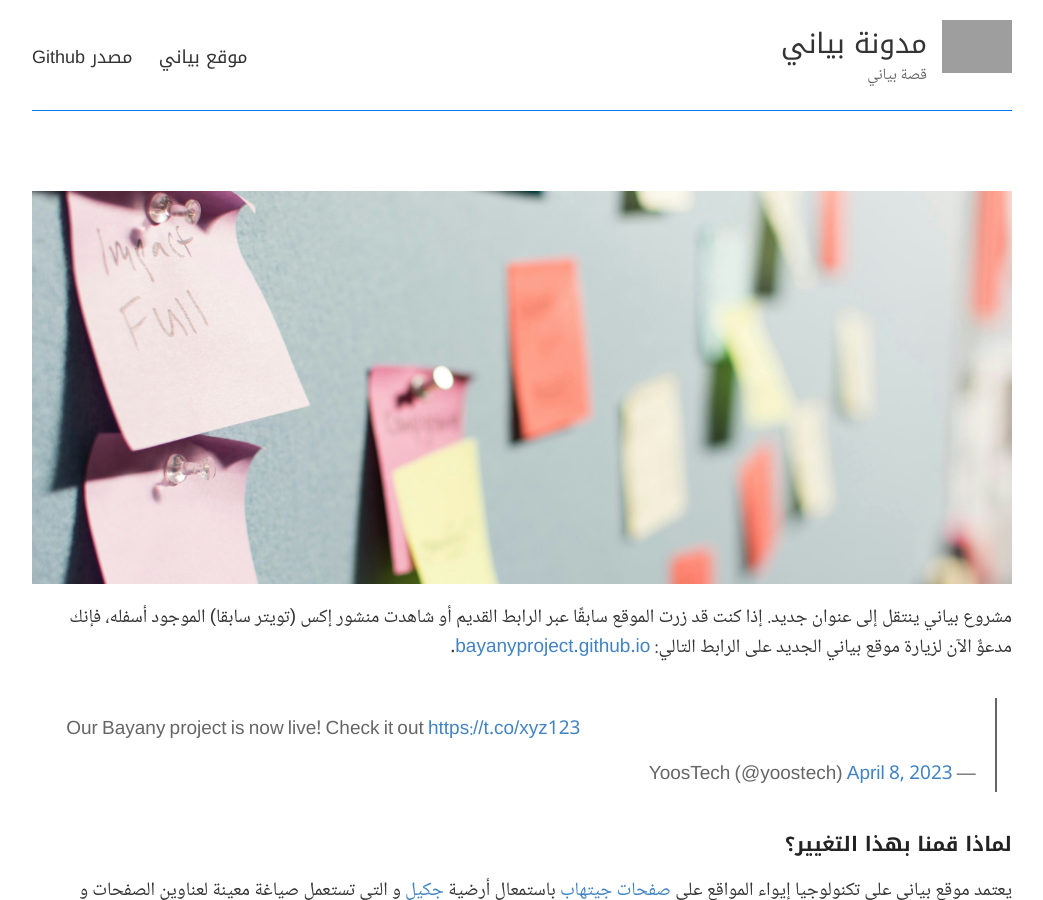
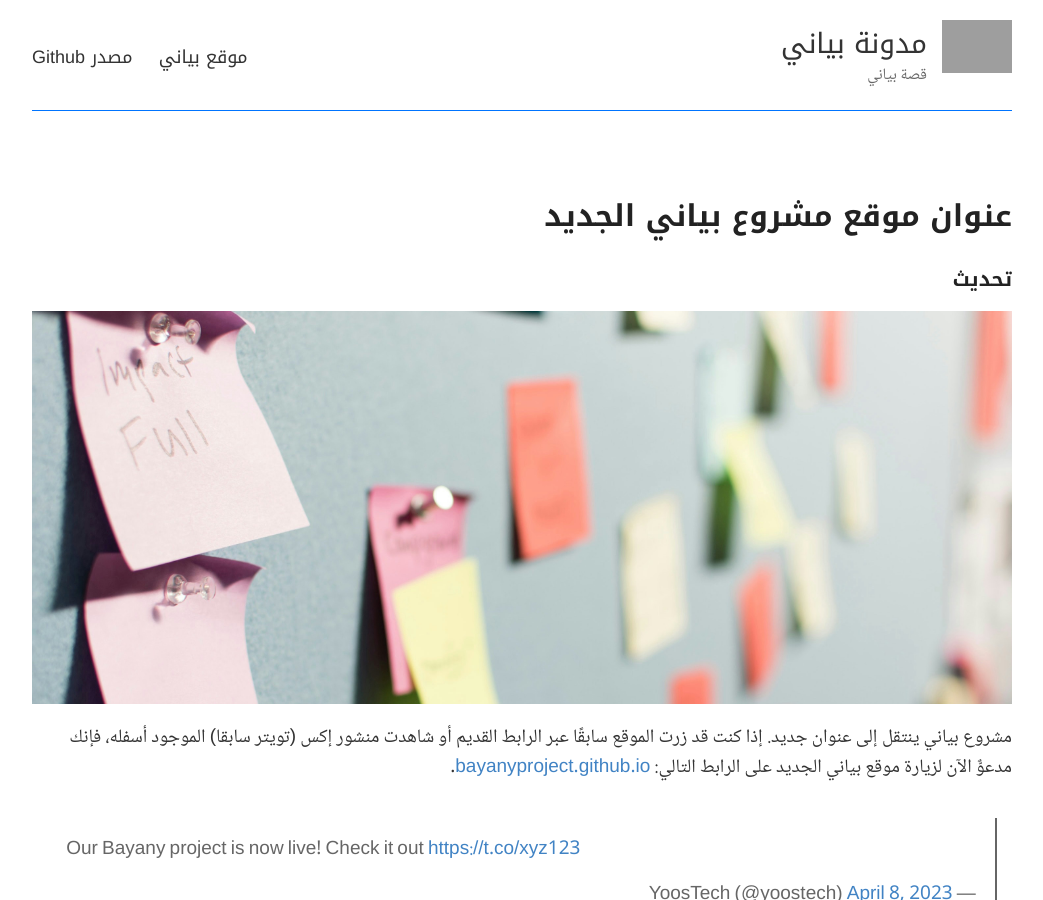
Before and after one commit to bayanyblog/bayanyblog.github.io, a Jekyll site: the page built from _posts/2024-08-25-Site updated.md, in a window 1280 px wide and 900 px high. Shown: the whole window, without its empty margins (118-1161 px from the left). Built offline with Jekyll 4.4.1, drawn with Linux system fonts in a browser that asks for light colours; our own code applies the rules of GitHub Pages for plain Markdown files; comment, search, counter and statistics services are not loaded; grey boxes are pictures that could not be loaded.

Commit message:
new update post title

```diff
--- a/_posts/2024-08-25-Site updated.md
+++ b/_posts/2024-08-25-Site updated.md
@@ -1,8 +1,10 @@
 ---
 layout: post
-title: تحديث:  عنوان موقع مشروع بياني الجديد
+title:  عنوان موقع مشروع بياني الجديد
 date: 2024-08-25
 ---
+
+### تحديث
 
 ![تحديث]({{ site.baseurl }}/images/update1.jpg "Photography credits : Patrick Perkin. https://unsplash.com/photos/assorted-notepads-ETRPjvb0KM0")
 
```
